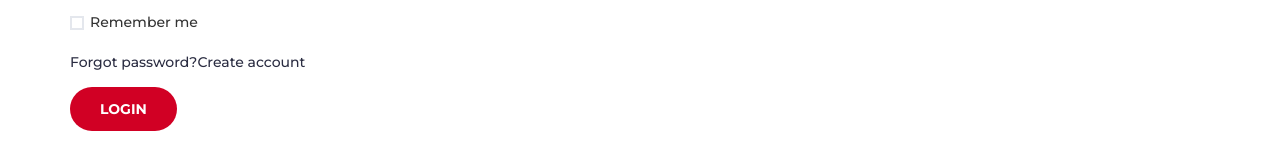
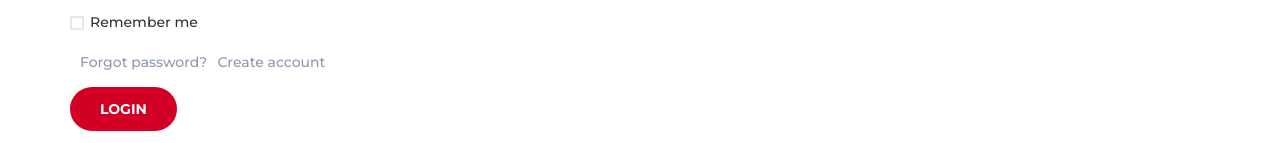
Before and after one commit to Piyushp4/Electronic-web, a plain HTML site: page login.html in a window 1280 px wide. Shown: the part 524-667 px from the top of the page. Drawn offline with Linux system fonts and the light colour scheme.

Commit message:
CSS changes for login.html

```diff
--- a/css/style.css
+++ b/css/style.css
@@ -285,6 +285,11 @@ textarea.input {
 
 .input-radio input[type="radio"]:checked~.caption, .input-checkbox input[type="checkbox"]:checked~.caption {
   max-height: 800px;
+}
+
+.forgot-password a {
+  color: #8D99AE;
+  margin-left: 10px;
 }
 
 /*----------------------------*\
```
